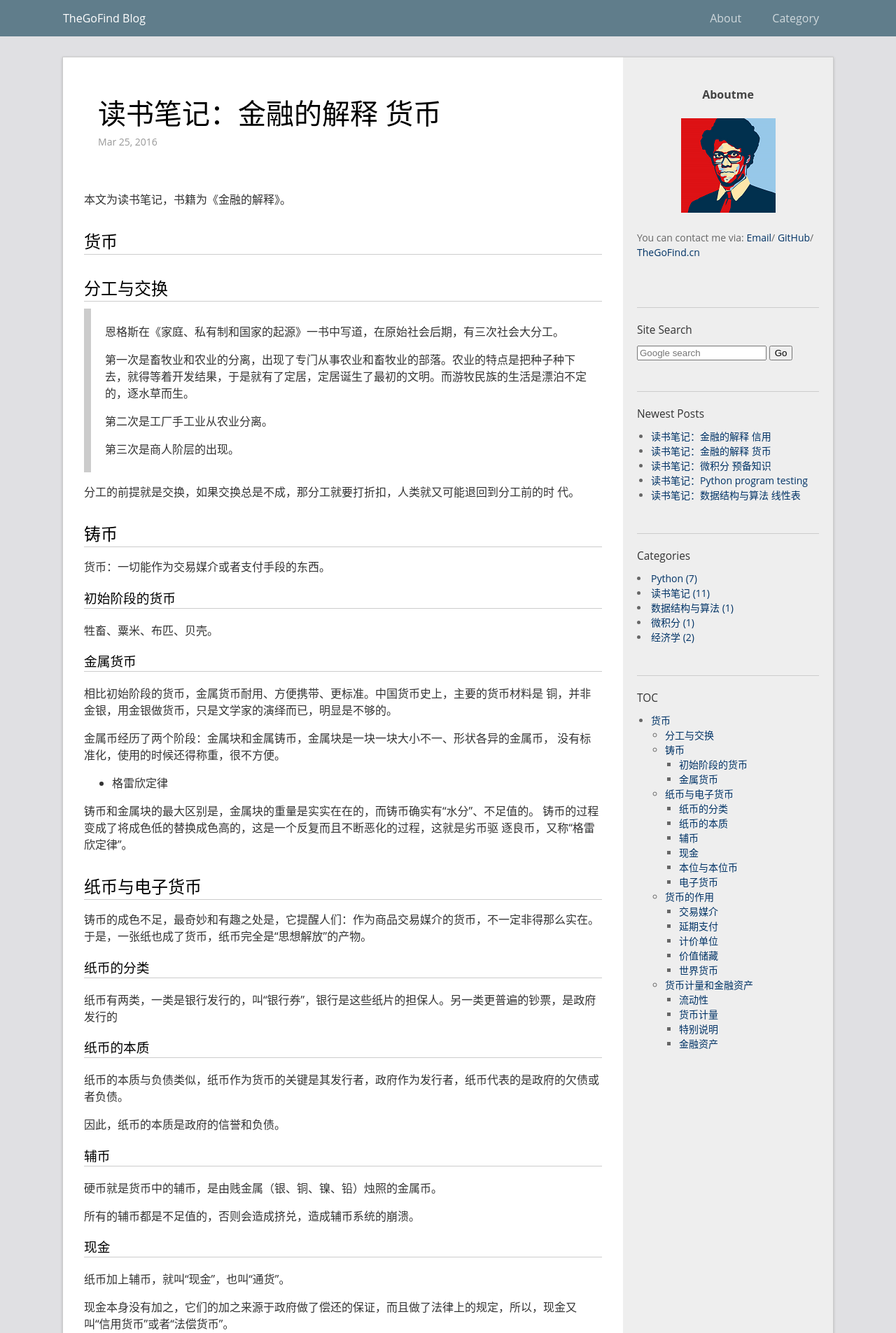
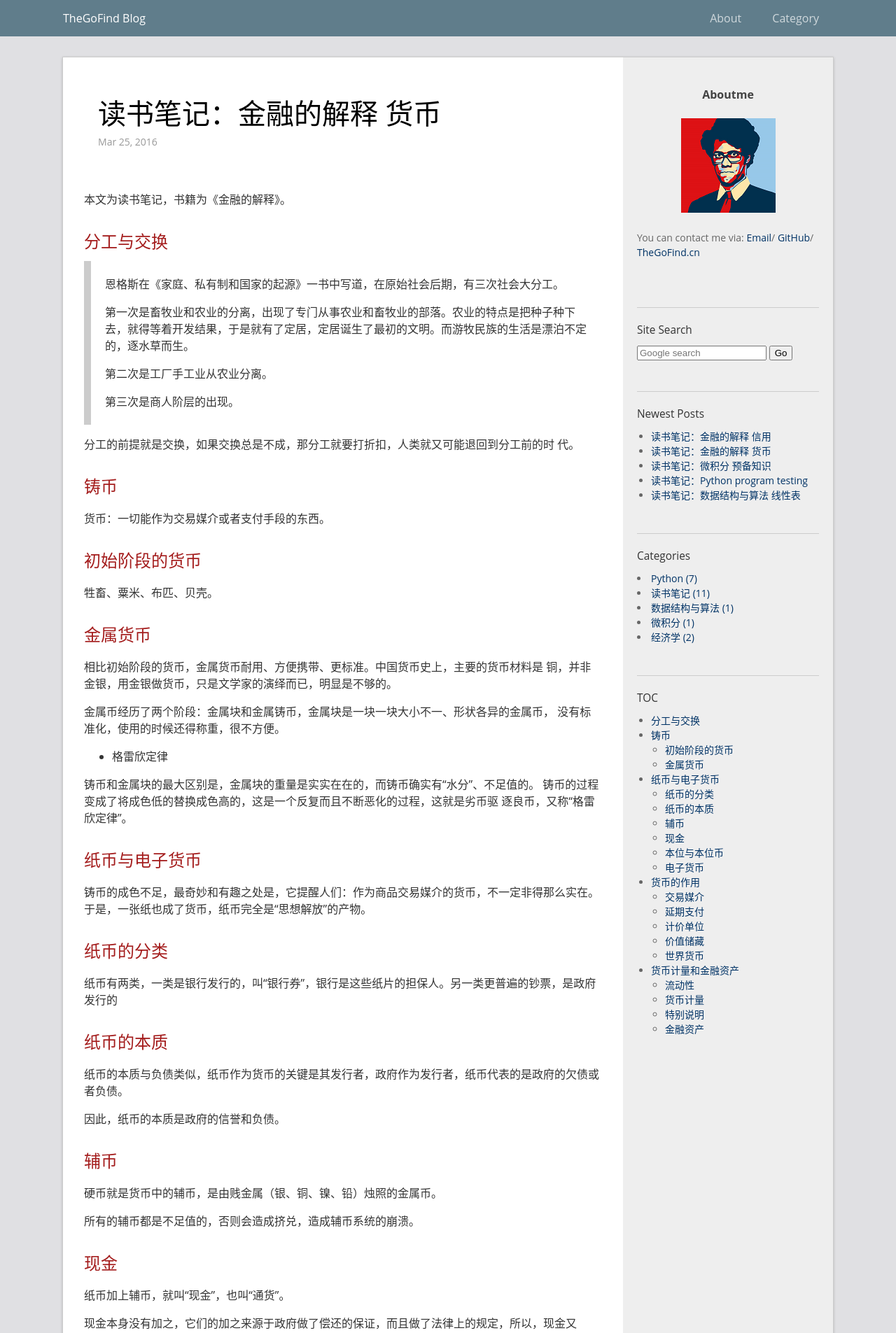
Before and after one commit to thegofind/thegofind.github.io, a Jekyll site: the page built from _posts/2016-03-31-读书笔记：金融的解释 货币.md, in a window 1280 px wide. Shown: the top 1905 px of the page at 70% size. Built offline with Jekyll 4.4.1, drawn with Linux system fonts in a browser that asks for light colours; formulas are drawn with MathJax 3; comment, search, counter and statistics services are not loaded.

Commit message:
edit article

```diff
--- a/_posts/2016-03-31-读书笔记：金融的解释 货币.md
+++ b/_posts/2016-03-31-读书笔记：金融的解释 货币.md
@@ -7,9 +7,7 @@ permalink: /archivers/reading-economics-pre-knowledge
 ---
 本文为读书笔记，书籍为《金融的解释》。
 
-# 货币
-
-## 分工与交换
+# 分工与交换
 
 
 
@@ -24,15 +22,15 @@ permalink: /archivers/reading-economics-pre-knowledge
 分工的前提就是交换，如果交换总是不成，那分工就要打折扣，人类就又可能退回到分工前的时
 代。
 
-## 铸币
+# 铸币
 
 货币：一切能作为交易媒介或者支付手段的东西。
 
-### 初始阶段的货币
+## 初始阶段的货币
 
 牲畜、粟米、布匹、贝壳。
 
-### 金属货币
+## 金属货币
 
 相比初始阶段的货币，金属货币耐用、方便携带、更标准。中国货币史上，主要的货币材料是
 铜，并非金银，用金银做货币，只是文学家的演绎而已，明显是不够的。
@@ -46,33 +44,33 @@ permalink: /archivers/reading-economics-pre-knowledge
 铸币的过程变成了将成色低的替换成色高的，这是一个反复而且不断恶化的过程，这就是劣币驱
 逐良币，又称“格雷欣定律”。
 
-## 纸币与电子货币
+# 纸币与电子货币
 
 铸币的成色不足，最奇妙和有趣之处是，它提醒人们：作为商品交易媒介的货币，不一定非得那么实在。于是，一张纸也成了货币，纸币完全是“思想解放”的产物。
 
-### 纸币的分类
+## 纸币的分类
 
 纸币有两类，一类是银行发行的，叫“银行券”，银行是这些纸片的担保人。另一类更普遍的钞票，是政府发行的
 
-### 纸币的本质
+## 纸币的本质
 
 纸币的本质与负债类似，纸币作为货币的关键是其发行者，政府作为发行者，纸币代表的是政府的欠债或者负债。
 
 因此，纸币的本质是政府的信誉和负债。
 
-### 辅币
+## 辅币
 
 硬币就是货币中的辅币，是由贱金属（银、铜、镍、铅）烛照的金属币。
 
 所有的辅币都是不足值的，否则会造成挤兑，造成辅币系统的崩溃。
 
-### 现金
+## 现金
 
 纸币加上辅币，就叫“现金”，也叫“通货”。
 
 现金本身没有加之，它们的加之来源于政府做了偿还的保证，而且做了法律上的规定，所以，现金又叫“信用货币”或者“法偿货币”。
 
-### 本位与本位币
+## 本位与本位币
 
 - 本位
 
@@ -98,27 +96,27 @@ permalink: /archivers/reading-economics-pre-knowledge
 
 本位币具有无限的法偿性，也就是不论买东西、还账、缴税，不论多少本位币，对方都不能拒收，否则既是违法。
 
-### 电子货币
+## 电子货币
 
 货币一般是通过中央银行发行的，而电子货币的发行者不是中央银行，而是商业银行（如借记卡和信用卡）、电信公司（如电话卡）、企业（如公交IC卡）等。
 
 一种“东西”是不是货币，不是取决于它的物理形式，而是人们是不是认可它们作为交易媒介或者支付工具。
 
-## 货币的作用
+# 货币的作用
 
-### 交易媒介
+## 交易媒介
 
 交易媒介是货币的基础作用，货币产生的原因。
 
-### 延期支付
+## 延期支付
 
 现代意义上的支付起于赊销——先拿到商品，以后再支付货款，即延期支付。
 
-### 计价单位
+## 计价单位
 
 假如没有货币，每种商品都需要标明与其他所有商品交换的比例。
 
-### 价值储藏
+## 价值储藏
 
 不把财富消费掉，而是把财富积累起来，期望保值、增值，这个行为叫“价值储藏”。储藏的目的无非是增加未来消费，也就是提高未来的购买力。
 
@@ -126,13 +124,13 @@ permalink: /archivers/reading-economics-pre-knowledge
 
 货币作为价值储藏手段，主要有两个风险：通货膨胀导致实际价值缩水、购买力下降；产生机会称为，也就是保留货币就失去了本可以其他形式储藏财富所带来的收益。
 
-### 世界货币
+## 世界货币
 
 所谓世界货币，就是货币超出一国的范围，在国家之间充当交易媒介或者支付手段。
 
-## 货币计量和金融资产
+# 货币计量和金融资产
 
-### 流动性
+## 流动性
 
 对货币管理当局，比如中央银行来说，它们非常关心所有形式的货币的变化，对宏观经济产生多大影响。货币的多少对物价和通货膨胀，以及就业、汇率会有不同的影响。
 
@@ -140,7 +138,7 @@ permalink: /archivers/reading-economics-pre-knowledge
 
 在新闻报道里，流动性主要指整个经济中的货币总量，比如“流动性泛滥”是指货币总量太多了，“流动性不足”是指货币总量过少。
 
-### 货币计量
+## 货币计量
 
 $${M}_{{0}} = 现金 = 通货$$
 
@@ -164,11 +162,11 @@ $${M}_{{3}}= {M}_{{2}} (现金 + 活期存款 + 定期存款) + 非银行金融
 
 统计范围还可以继续扩大，对中国来说，一般统计到M2为止，大多数国家也差不多到这个层次。
 
-### 特别说明
+## 特别说明
 
 必须说明，每个国家的货币统计都不尽相同。每个具体的统计项目包含的内容也千差万别。比如美国的M1，还包括非银行金钩发行的旅行支票和其他支票，其实美国的支票存款就相当于中国的活期存款，因为美国人用支票多。
 
-### 金融资产
+## 金融资产
 
 资产是任何具有交换价值的东西，任何能与其他东西交换，或者能换成货币的东西，都是资产。
 
--- a/_sass/_post.scss
+++ b/_sass/_post.scss
@@ -26,7 +26,7 @@
         color: #333;
 
         h1,h2,h3,h4,h5,h6 {
-            color: #000;
+            color: #a41d1d;
         }
 
         h1, h2 {
@@ -35,13 +35,13 @@
         }
 
         h1, h2, h3 {
-            border-bottom: 1px solid #CCC;
+            border-bottom: 0px solid #CCC;
         }
 
         pre {
         	margin: 0 -30px;
             @include media-query($on-palm) {
-		        margin: 0 -10px;
+		        margin: 0 -30px;
             }
         }
 
```
Also changed, not shown: _posts/2016-03-25-读书笔记：微积分 预备知识.md (+71 -9 lines).
